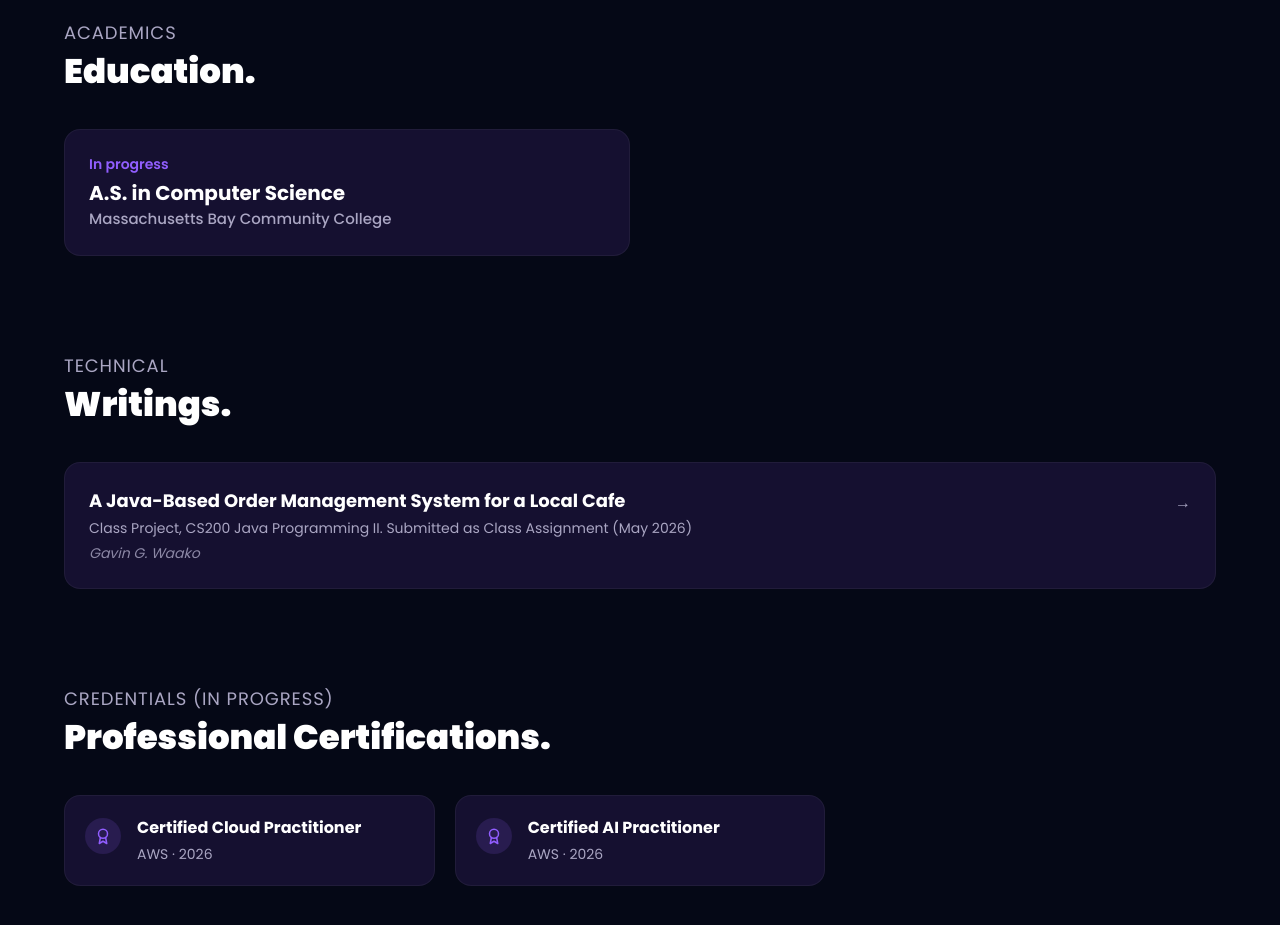
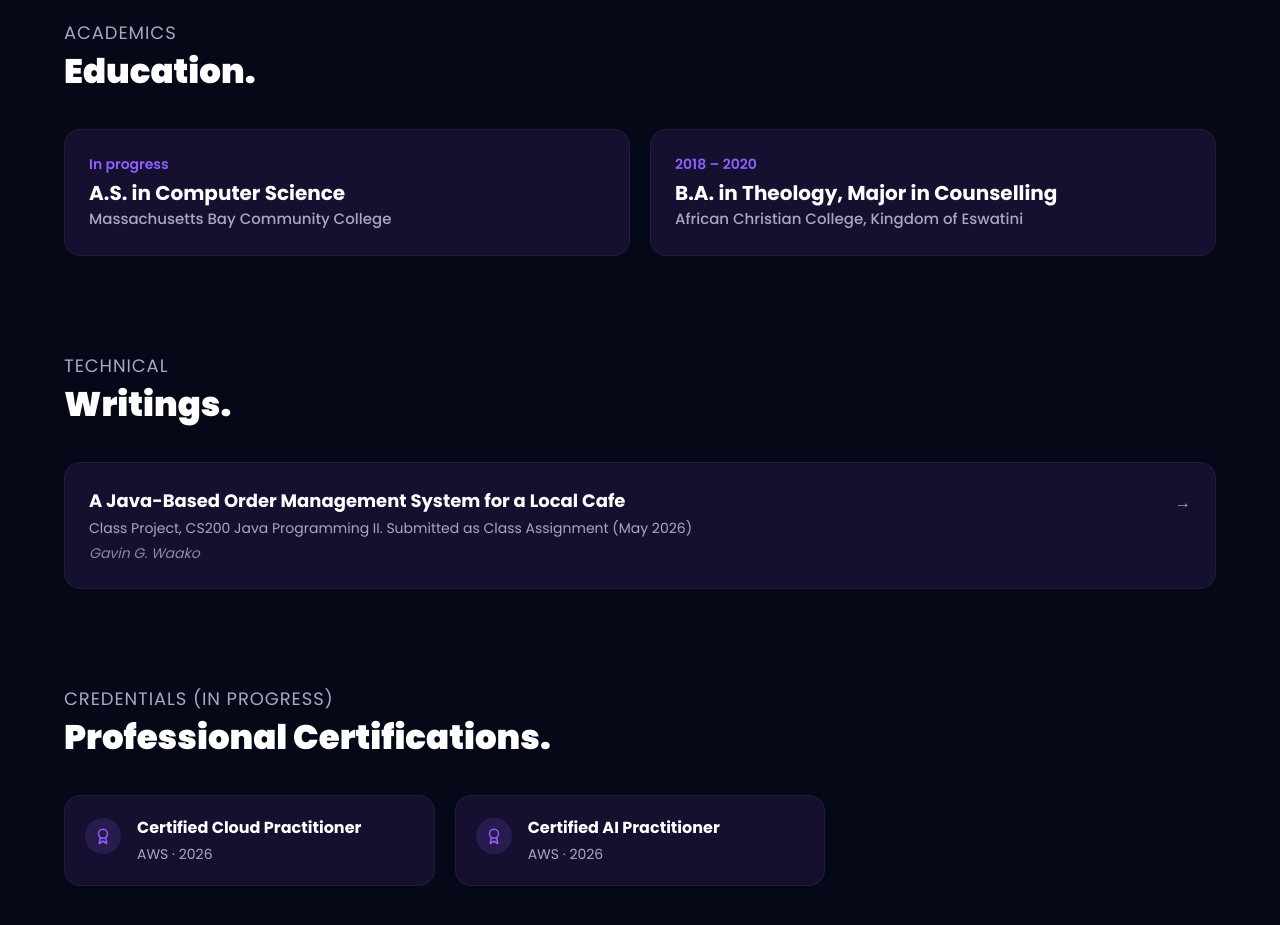
Before and after one commit to gavin-waako/my-portfolio, a Next.js app: page / in a window 1280 px wide. Shown: the part 3920-4845 px from the top of the page. Built offline with nearby package versions, Linux system fonts and the light colour scheme.

Commit message:
Add past academic credentials

```diff
--- a/data/education.ts
+++ b/data/education.ts
@@ -10,8 +10,8 @@ export const education: EducationItem[] = [
     degree: 'A.S. in Computer Science',
     school: 'Massachusetts Bay Community College',
   },
-  // { period: '2028 – 2030', degree: 'B.S. in Computer Science and Mathematics',
-  //   school: 'University of Massachusetts Amherst, Manning College of Information and Computer Sciences (CICS)' },
+  { period: '2018 – 2020', degree: 'B.A. in Theology, Major in Counselling',
+    school: 'African Christian College, Kingdom of Eswatini' },
   // { period: '2031 – 2032', degree: 'M.S. in Computer Science and Mathematics',
   //   school: 'Northeastern University, Khoury College of Computer Science' },
 ];
```
